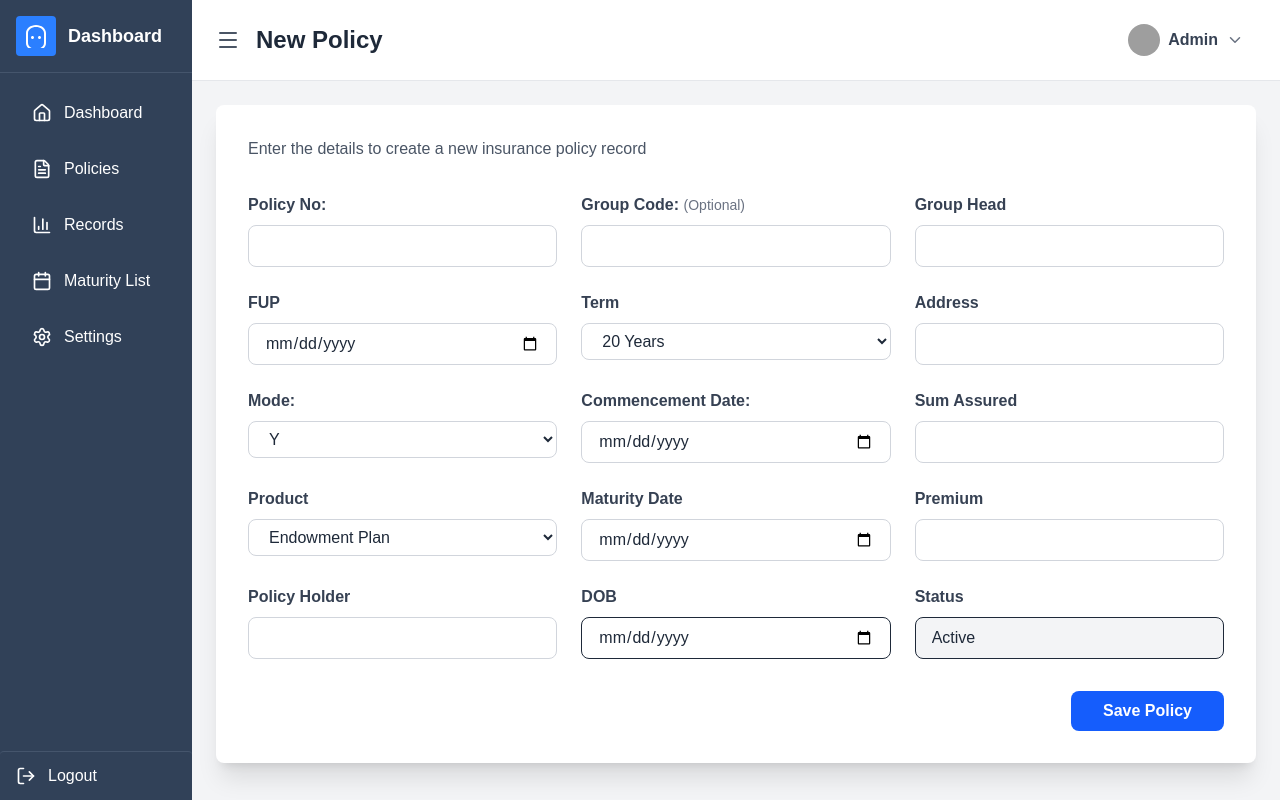
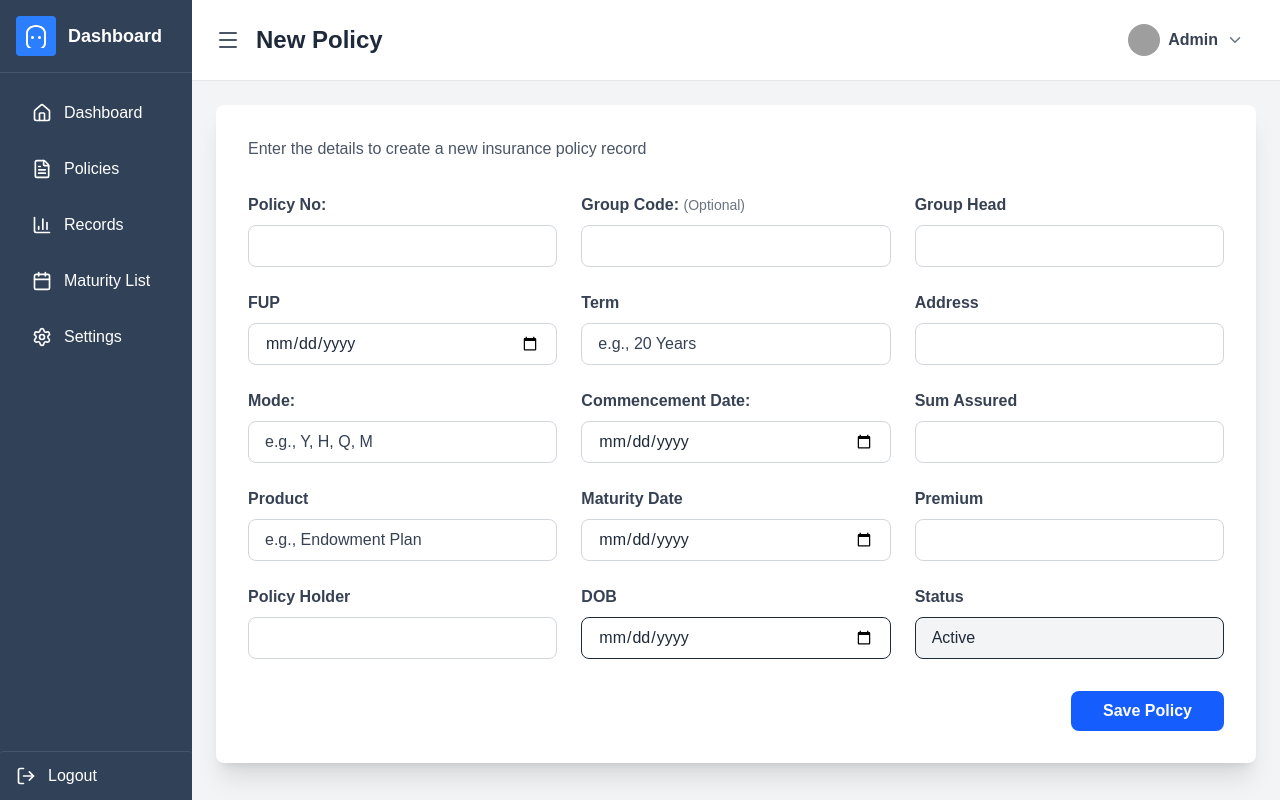
Before and after one commit to addy2510/policymanager, a Next.js app in the folder frontend/: page /dashboard/new-policy in a window 1280 px wide. Built offline with nearby package versions, Linux system fonts and the light colour scheme; grey boxes are pictures that could not be loaded.

Commit message:
updated code

```diff
--- a/frontend/src/app/dashboard/new-policy/page.tsx
+++ b/frontend/src/app/dashboard/new-policy/page.tsx
@@ -313,16 +313,14 @@
                   <label className="block text-gray-700 font-semibold mb-2">
                     Term
                   </label>
-                  <select
+                  <input
+                    type="text"
                     name="term"
                     value={formData.term}
                     onChange={handleInputChange}
+                    placeholder="e.g., 20 Years"
                     className="w-full px-4 py-2 border border-gray-300 rounded-lg focus:outline-none focus:ring-2 focus:ring-blue-500 text-gray-800 placeholder:text-gray-700"
-                  >
-                    <option>20 Years</option>
-                    <option>25 Years</option>
-                    <option>30 Years</option>
-                  </select>
+                  />
                 </div>
 
                 {/* Address */}
@@ -350,17 +348,14 @@
                   <label className="block text-gray-700 font-semibold mb-2">
                     Mode:
                   </label>
-                  <select
+                  <input
+                    type="text"
                     name="mode"
                     value={formData.mode}
                     onChange={handleInputChange}
+                    placeholder="e.g., Y, H, Q, M"
                     className="w-full px-4 py-2 border border-gray-300 rounded-lg focus:outline-none focus:ring-2 focus:ring-blue-500 text-gray-800 placeholder:text-gray-700"
-                  >
-                    <option value="Y">Y</option>
-                    <option value="H">H</option>
-                    <option value="Q">Q</option>
-                    <option value="M">M</option>
-                  </select>
+                  />
                 </div>
 
                 {/* Commencement Date */}
@@ -405,16 +400,14 @@
                   <label className="block text-gray-700 font-semibold mb-2">
                     Product
                   </label>
-                  <select
+                  <input
+                    type="text"
                     name="product"
                     value={formData.product}
                     onChange={handleInputChange}
+                    placeholder="e.g., Endowment Plan"
                     className="w-full px-4 py-2 border border-gray-300 rounded-lg focus:outline-none focus:ring-2 focus:ring-blue-500 text-gray-800 placeholder:text-gray-700"
-                  >
-                    <option>Endowment Plan</option>
-                    <option>Term Plan</option>
-                    <option>Whole Life Plan</option>
-                  </select>
+                  />
                 </div>
 
                 {/* Maturity Date */}
--- a/frontend/src/app/dashboard/update-policy/page.tsx
+++ b/frontend/src/app/dashboard/update-policy/page.tsx
@@ -458,17 +458,14 @@
 
                     <div>
                       <label className="block text-gray-700 font-semibold mb-2">Policy Type:</label>
-                      <select
+                      <input
+                        type="text"
                         name="updatePolicyType"
                         value={formData.updatePolicyType}
                         onChange={handleInputChange}
-                        className="w-full px-4 py-2 border border-gray-300 rounded focus:outline-none focus:border-blue-500 text-gray-800 bg-white"
-                      >
-                        <option>Money Back Plan</option>
-                        <option>Endowment Plan</option>
-                        <option>ULIP</option>
-                        <option>Term Plan</option>
-                      </select>
+                        placeholder="e.g., Endowment Plan"
+                        className="w-full px-4 py-2 border border-gray-300 rounded focus:outline-none focus:border-blue-500 text-gray-800 placeholder:text-gray-500 bg-white"
+                      />
                     </div>
 
                     <div>
@@ -484,17 +481,14 @@
 
                     <div>
                       <label className="block text-gray-700 font-semibold mb-2">Premium Frequency:</label>
-                      <select
+                      <input
+                        type="text"
                         name="updatePremiumFrequency"
                         value={formData.updatePremiumFrequency}
                         onChange={handleInputChange}
-                        className="w-full px-4 py-2 border border-gray-300 rounded focus:outline-none focus:border-blue-500 text-gray-800 bg-white"
-                      >
-                          <option value="Y">Y</option>
-                          <option value="H">H</option>
-                          <option value="Q">Q</option>
-                          <option value="M">M</option>
-                      </select>
+                        placeholder="e.g., Y, H, Q, M"
+                        className="w-full px-4 py-2 border border-gray-300 rounded focus:outline-none focus:border-blue-500 text-gray-800 placeholder:text-gray-500 bg-white"
+                      />
                     </div>
                   </div>
 
```
